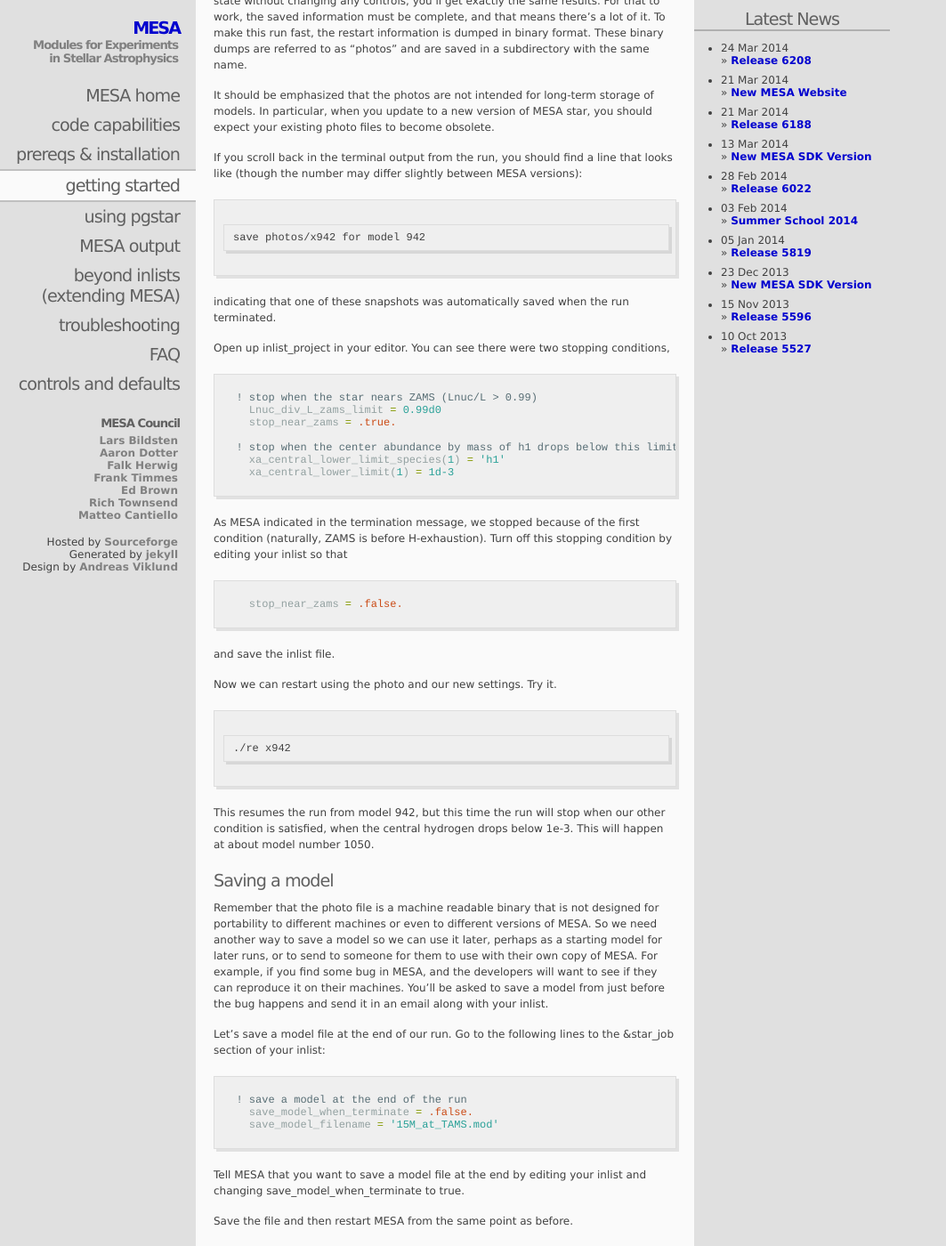
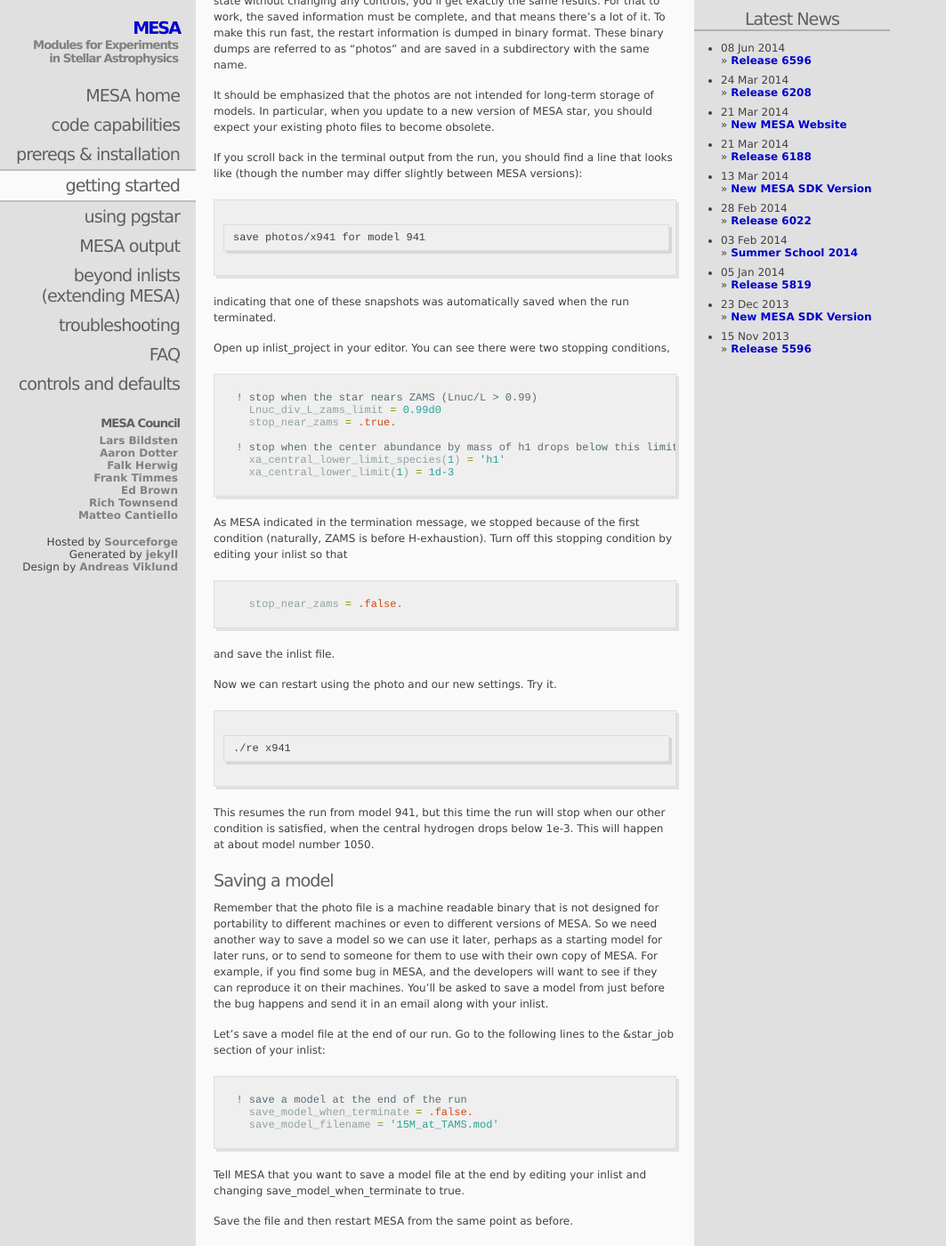
Before and after one commit to MESAHub/mesa-website, a Jekyll site: the page built from 03-starting.markdown, in a window 1280 px wide and 1400 px high, scrolled down 5185 px. Shown: the whole window at 89% size, without its empty margins (0-1063 px from the left). Built offline with Jekyll 4.4.1, drawn with Linux system fonts in a browser that asks for light colours; Markdown is read by kramdown in place of the engine named in the settings.

```diff
--- a/03-starting.markdown
+++ b/03-starting.markdown
@@ -242,7 +242,7 @@ If you scroll back in the terminal output from the run, you should
 find a line that looks like (though the number may differ slightly
 between MESA versions):
 
-    save photos/x942 for model 942
+    save photos/x941 for model 941
 
 indicating that one of these snapshots was automatically saved when
 the run terminated.
@@ -272,9 +272,9 @@ and save the inlist file.
 
 Now we can restart using the photo and our new settings.  Try it.
 
-    ./re x942
+    ./re x941
 
-This resumes the run from model 942, but this time the run will stop
+This resumes the run from model 941, but this time the run will stop
 when our other condition is satisfied, when the central hydrogen
 drops below 1e-3.  This will happen at about model number 1050.
 
@@ -304,7 +304,7 @@ your inlist and changing save\_model\_when\_terminate to true.
 
 Save the file and then restart MESA from the same point as before.
 
-    ./re x942
+    ./re x941
 
 This time when the run terminates MESA will save a model named
 15M\_at\_TAMS.mod.  Take a look and see.
--- a/_config.yml
+++ b/_config.yml
@@ -1,4 +1,4 @@
 name: Modules for Experiments in Stellar Astrophysics
 markdown: redcarpet
 highlighter: pygments
-version: 6208
+version: 6596
```
Also changed, not shown: _posts/2014-06-08-r6596.markdown (added, +13 -0 lines), 2 other files.
